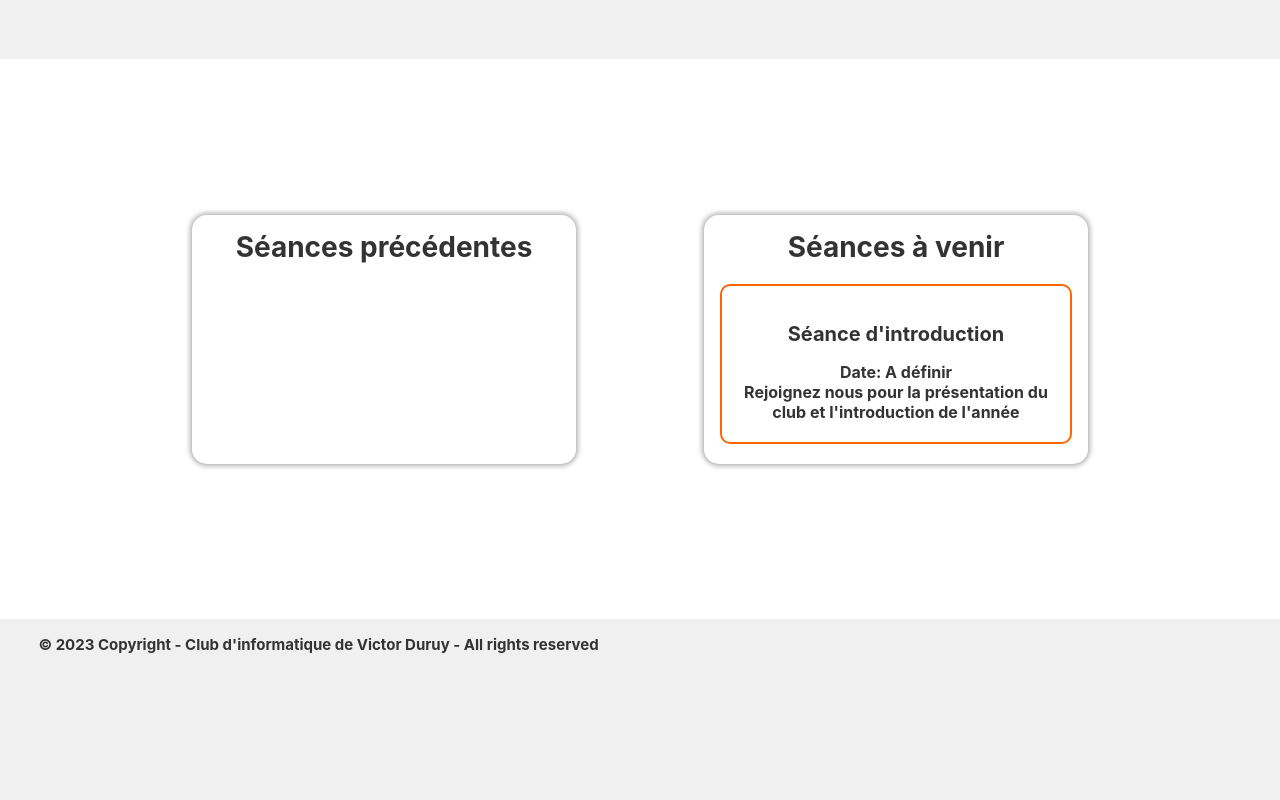
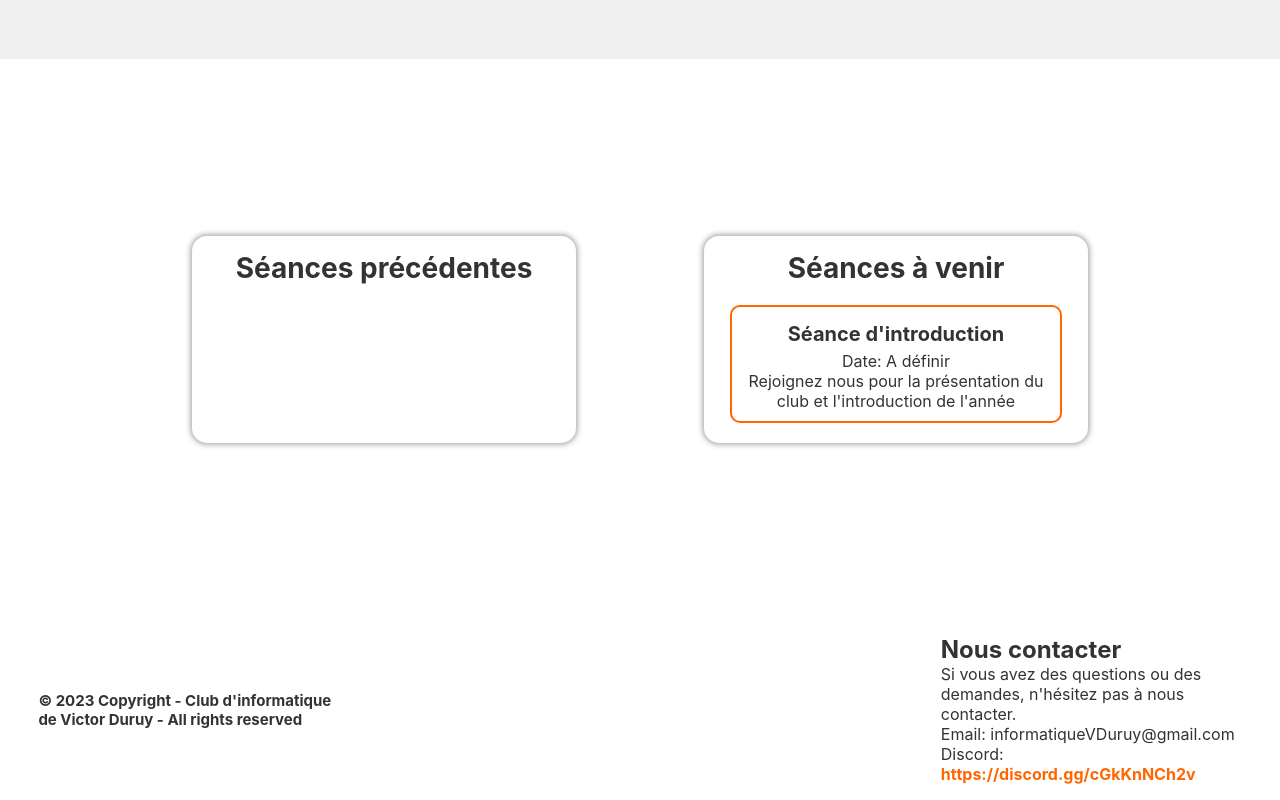
Before and after one commit to Informatique-VDuruy/website, a React (Create React App) app: page /website/home in a window 1280 px wide. Shown: the part 1261-2061 px from the top of the page. Before the commit the page ends 1931 px from the top, so only its background shows below. Built offline with nearby package versions, Linux system fonts and the light colour scheme.

Commit message:
feat: adding contact block in footer

```diff
--- a/src/assets/css/common/footer.css
+++ b/src/assets/css/common/footer.css
@@ -1,5 +1,18 @@
 .footer {
-    padding: 2vh 3vw
+    padding: 2vh 3vw;
+    display: grid;
+    grid-template-columns: repeat(4, 1fr);
+    grid-template-rows: 100%;
+    background-color: #fff;
+}
+
+.footer * {
+    background: transparent;
+}
+
+.footer-box {
+    grid-row: 1;
+    grid-column: 1;
 }
 
 .footer-box p{
@@ -8,3 +21,8 @@
     text-decoration: none;
     margin: 0;
 }
+
+.contact {
+    grid-column: 4;
+    grid-row: 1;
+}
--- a/src/assets/css/components/home/planning.css
+++ b/src/assets/css/components/home/planning.css
@@ -44,8 +44,9 @@
     border: 2px solid #ff6600;
     border-radius: 10px;
     margin-bottom: 20px;
-    padding: 20px;
+    padding: 10px;
     text-align: center;
+    background-color: transparent;
 }
 
 .event-box:hover {
@@ -61,13 +62,17 @@
 }
 
 .planning h3 {
-
     font-size: 20px;
+    margin-bottom: 1vh;
+    margin: 5px;
 }
 
-.planning p, h2, h3, .event-box {
+.planning p, .planning h2, .planning h3 {
     background-color: transparent;
 }
 
+.planning a p{
+    font-weight: normal;
+}
 
 /* Add more styles as needed */
--- a/src/assets/css/index.css
+++ b/src/assets/css/index.css
@@ -34,7 +34,3 @@ a {
 a:hover {
     color: #e65a00; /* Change color on hover */
 }
-
-li {
-    margin-left: 5em
-}
--- a/src/assets/css/pages/seances/seances.css
+++ b/src/assets/css/pages/seances/seances.css
@@ -8,8 +8,12 @@ div .page{
     padding: 0;
 }
 
-.seance h2, h3{
+.seance h2, .seance h3{
     margin-top: 2vh;
     margin-bottom: 2vh;
 
 }
+
+.seance li {
+    margin-left: 5%;
+}
--- /dev/null
+++ b/src/components/footer/contact.tsx
@@ -0,0 +1,16 @@
+import React from 'react';
+
+function Contact() {
+  return (
+    <div className="contact">
+      <h2>Nous contacter</h2>
+      <p>Si vous avez des questions ou des demandes, n'hésitez pas à nous contacter.</p>
+      <div className="contact-details">
+        <p>Email: informatiqueVDuruy@gmail.com</p>
+        <p>Discord: <a href='https://discord.gg/cGkKnNCh2v'>https://discord.gg/cGkKnNCh2v</a></p>
+      </div>
+    </div>
+  );
+}
+
+export default Contact;
--- a/src/components/footer/footer.tsx
+++ b/src/components/footer/footer.tsx
@@ -1,13 +1,19 @@
 import React from 'react';
 import './../../assets/css/common/footer.css'
+import Contact from './contact';
 
 function Footer() {
     return (
         <footer className="footer">
-          <div className='footer-box'><p>
-© 2023 Copyright - Club d'informatique de Victor Duruy - All rights reserved</p></div>
+            <div className='footer-box'>
+                <p>© 2023 Copyright - Club d'informatique de Victor Duruy - All rights reserved</p>
+            </div>
+            <div className='footer-box-2'></div>
+            <div className='footer-box-3'></div>
+            <div className='footer-box-4'></div>
+            <Contact />
         </footer>
-      );
-    }
+    );
+}
 
-    export default Footer;
+export default Footer;
```
Also changed, not shown: src/assets/css/pages/home/home.css (line endings or trailing spaces).
